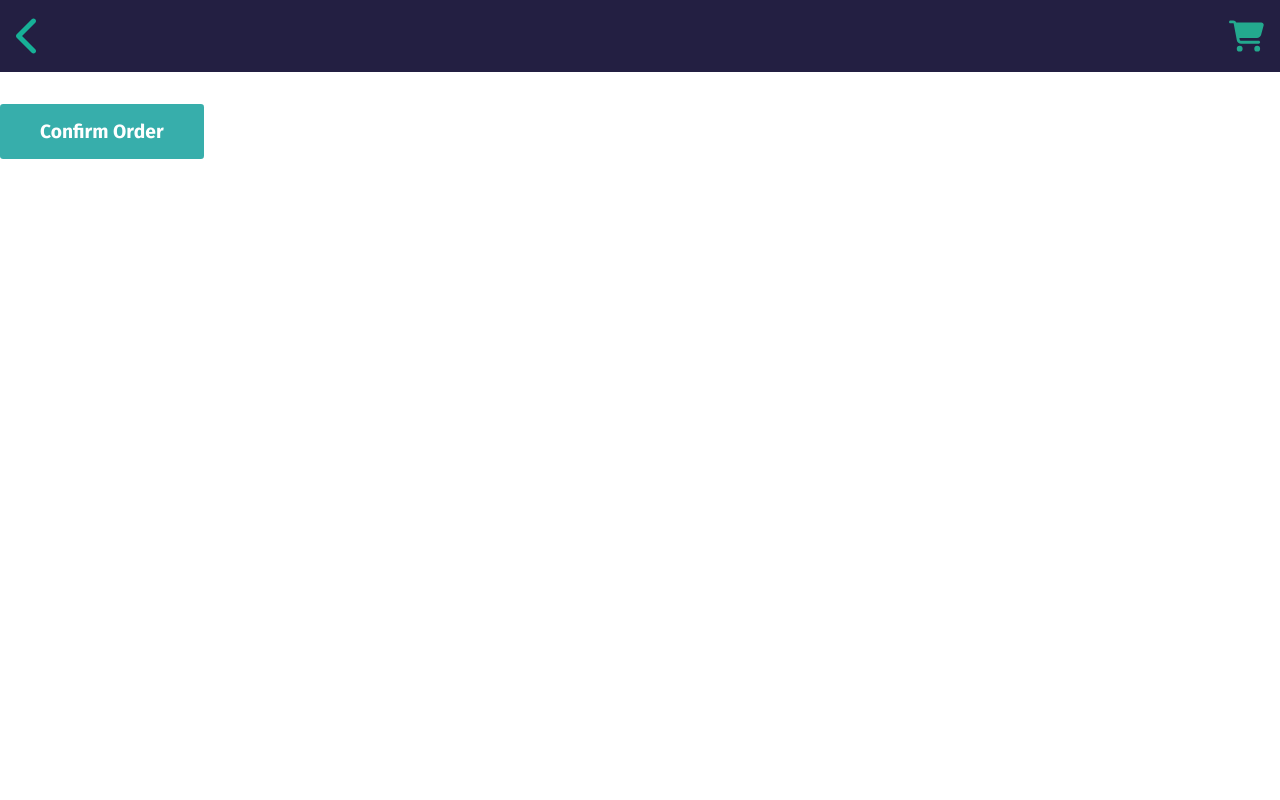
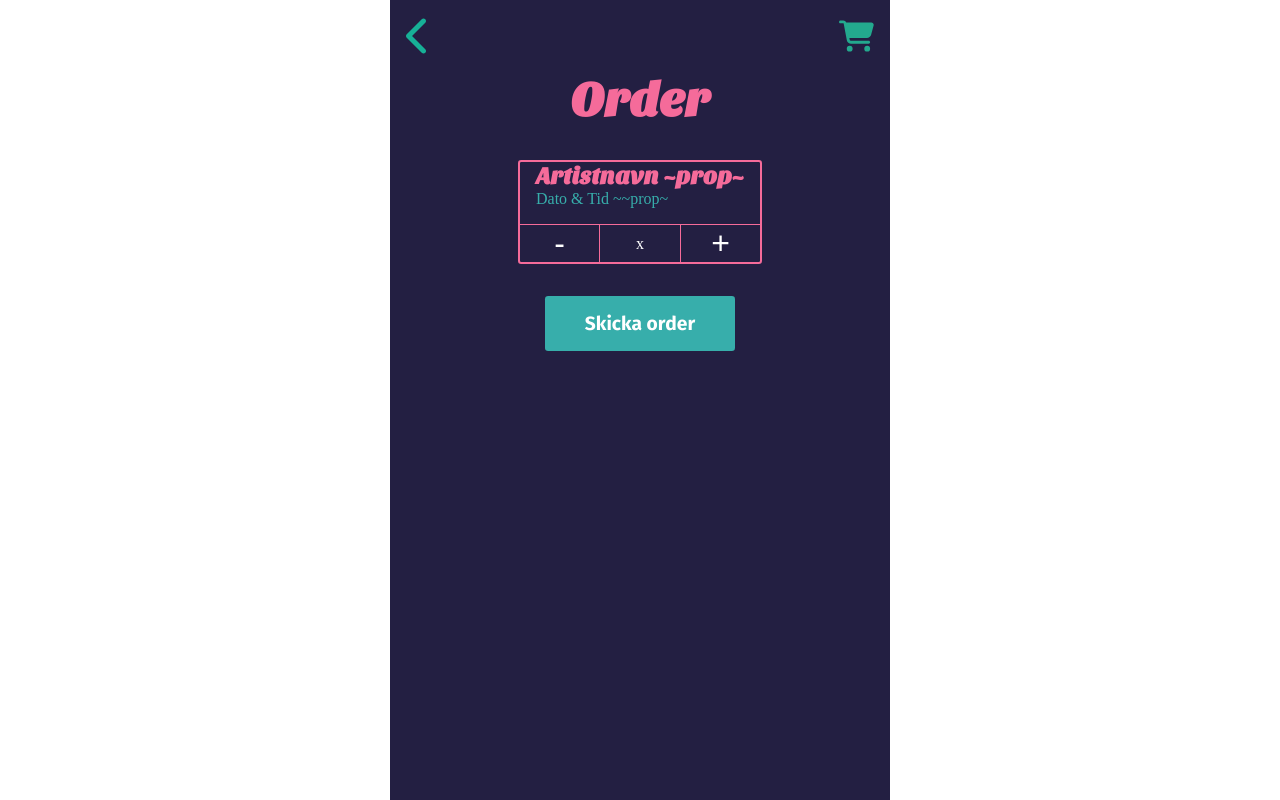
Before and after one commit to Welene/where-it-is-at, a React (Vite) app: page /cart in a window 1280 px wide. Built offline with nearby package versions, Linux system fonts and the light colour scheme.

Commit message:
Started on new counter component with different UI // styled some on CartOrderPage

```diff
--- a/src/pages/CartOrderPage/CartOrderPage.jsx
+++ b/src/pages/CartOrderPage/CartOrderPage.jsx
@@ -3,6 +3,8 @@ import { useNavigate } from 'react-router-dom';
 import leftArrow from '../../assets/left.svg';
 import shoppingCart from '../../assets/cart.svg';
 import AddToCart from '../../components/AddToCartBtn/Button';
+import './cartOrderPage.css';
+import Title from '../../components/Title/Title';
 
 function CartOrderPage() {
 	const navigate = useNavigate();
@@ -17,6 +19,7 @@ function CartOrderPage() {
 
 	return (
 		<>
+			<section className="page order-section">
 				<section className="icons-section">
 					<img
 						className="return"
@@ -31,7 +34,24 @@ function CartOrderPage() {
 						onClick={clickCart}
 					/>
 				</section>
-			<AddToCart>Confirm Order</AddToCart>
+				<Title title="Order" />
+
+				<article className="order-section__container">
+					<h2 className="order-section__name"> Artistnavn ~prop~ </h2>
+					<p className="order-section__when"> Dato & Tid ~~prop~ </p>
+					<div className="order-section__counter">
+						<button className="order-section__counter-btn order-section__counter-btn--remove">
+							-
+						</button>
+						<p className="order-section__counter-amount">x</p>
+						<button className="order-section__counter-btn order-section__counter-btn--add">
+							+
+						</button>
+					</div>
+				</article>
+
+				<AddToCart> Skicka order </AddToCart>
+			</section>
 			{/* når man bruker children kan man sende direkte text inn i elementet sånn her */}
 		</>
 	);
--- a/src/pages/CartOrderPage/cartOrderPage.css
+++ b/src/pages/CartOrderPage/cartOrderPage.css
@@ -0,0 +1,58 @@
+.order-section {
+	color: white;
+	display: flex;
+	flex-direction: column;
+	/* justify-content: center; */
+	align-items: center;
+	/* text-align: center; */
+	height: 100vh;
+	max-width: 500px;
+}
+
+.order-section__container {
+	/* padding: 3rem 10rem; */
+	border: 2px solid var(--heading-clr);
+	border-radius: 0.2rem;
+	max-width: 25rem;
+	margin-top: 2rem;
+}
+
+.order-section__name {
+	color: var(--heading-clr);
+	font-family: 'Sansita One', sans-serif;
+	padding: 0rem 1rem;
+}
+
+.order-section__when {
+	color: #37aeab;
+	padding: 0rem 0rem 1rem 1rem;
+}
+
+.order-section__counter {
+	border-top: 1px solid var(--heading-clr);
+	width: 100%;
+	display: grid;
+	grid-template-columns: 1fr 1fr 1fr;
+	align-items: center;
+	text-align: center;
+}
+
+.order-section__counter-btn {
+	background: none;
+	border-style: none;
+	color: white;
+	padding: 0rem 1rem;
+	font-size: 2rem;
+}
+
+.order-section__counter-btn--remove {
+	border-right: 1px solid var(--heading-clr);
+}
+
+.order-section__counter-btn--add {
+	border-left: 1px solid var(--heading-clr);
+}
+
+.order-section__counter-amount {
+	color: white;
+}
--- a/src/pages/DetailedEventPage/detailedEventPage.css
+++ b/src/pages/DetailedEventPage/detailedEventPage.css
@@ -6,7 +6,7 @@
 	align-items: center;
 	text-align: center;
 	height: 100vh;
-	/* max-width: 500px; */
+	max-width: 500px;
 }
 
 .event-details__title {
@@ -53,13 +53,8 @@
 
 .cart {
 	width: 35px;
-	/* position: relative;
-	left: 10rem; */
 }
 
 .return {
 	width: 25px;
-	/* right: 10rem;
-	position: relative;
-	right: 10rem; */
 }
--- a/src/pages/EventsPage/EventsPage.jsx
+++ b/src/pages/EventsPage/EventsPage.jsx
@@ -61,7 +61,7 @@ function EventsPage() {
 			<section className="page page-events">
 				<section className="icons-section">
 					<img
-						className="cart"
+						className="cart cart--right"
 						src={shoppingCart}
 						alt="Shopping cart"
 						onClick={clickCart}
--- a/src/pages/EventsPage/eventsPage.css
+++ b/src/pages/EventsPage/eventsPage.css
@@ -14,3 +14,9 @@
 	background-color: rgba(255, 255, 255, 0.1);
 	color: white;
 }
+
+.cart--right {
+	width: 35px;
+	margin-left: auto;
+	margin-top: 2rem;
+}
```
Lines whose indentation alone changed are shown as unchanged.
